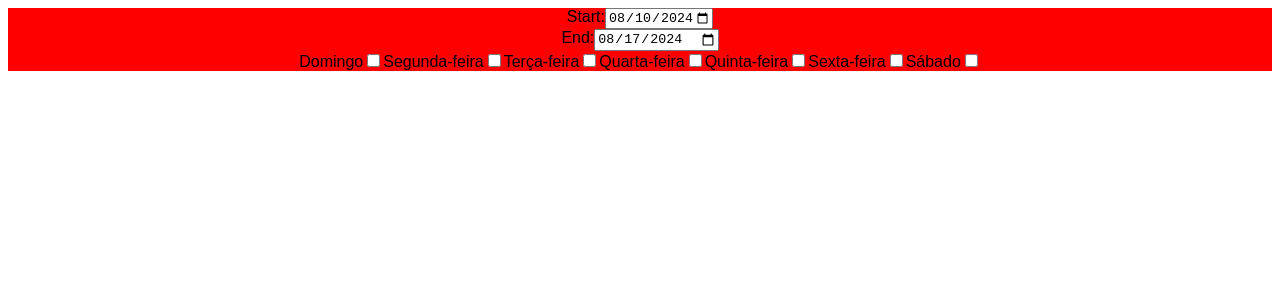
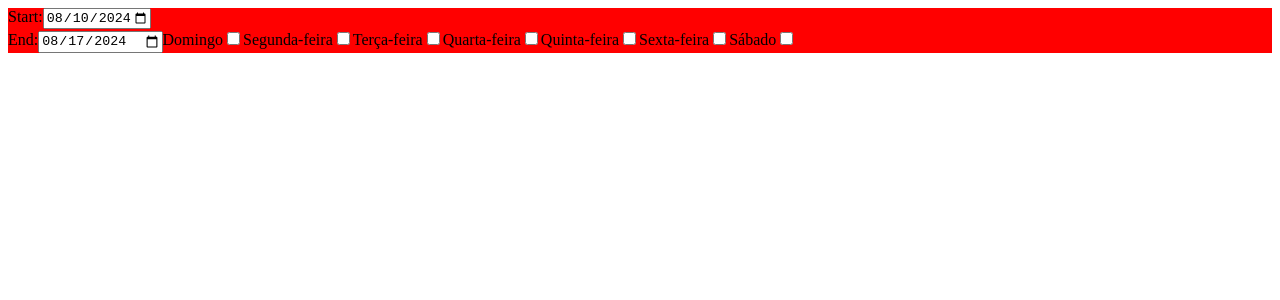
Before and after one commit to TioSam989/easy-select-dates, a React (Create React App) app: page / in a window 1280 px wide. Shown: the top 300 px of the page. Built offline with nearby package versions, Linux system fonts and the light colour scheme.

Commit message:
bad style but only to see better

```diff
--- a/src/App.tsx
+++ b/src/App.tsx
@@ -28,13 +28,9 @@ export default function App() {
 
   return (
     <Background>
-      <div className="App">
-        <InputData startDate={startDate} endDate={endDate} setStartDate={setStartDate} setEndDate={setEndDate} />
-        <br />
-        <DaysComponents selected={selected} setSelected={setSelected} />
-        <br />
-        <Results arrDays={arrDays} selected={selected} />
-      </div>
+      <InputData startDate={startDate} endDate={endDate} setStartDate={setStartDate} setEndDate={setEndDate} />
+      <DaysComponents selected={selected} setSelected={setSelected} />
+      <Results arrDays={arrDays} selected={selected} />
     </Background>
   );
 }
```
